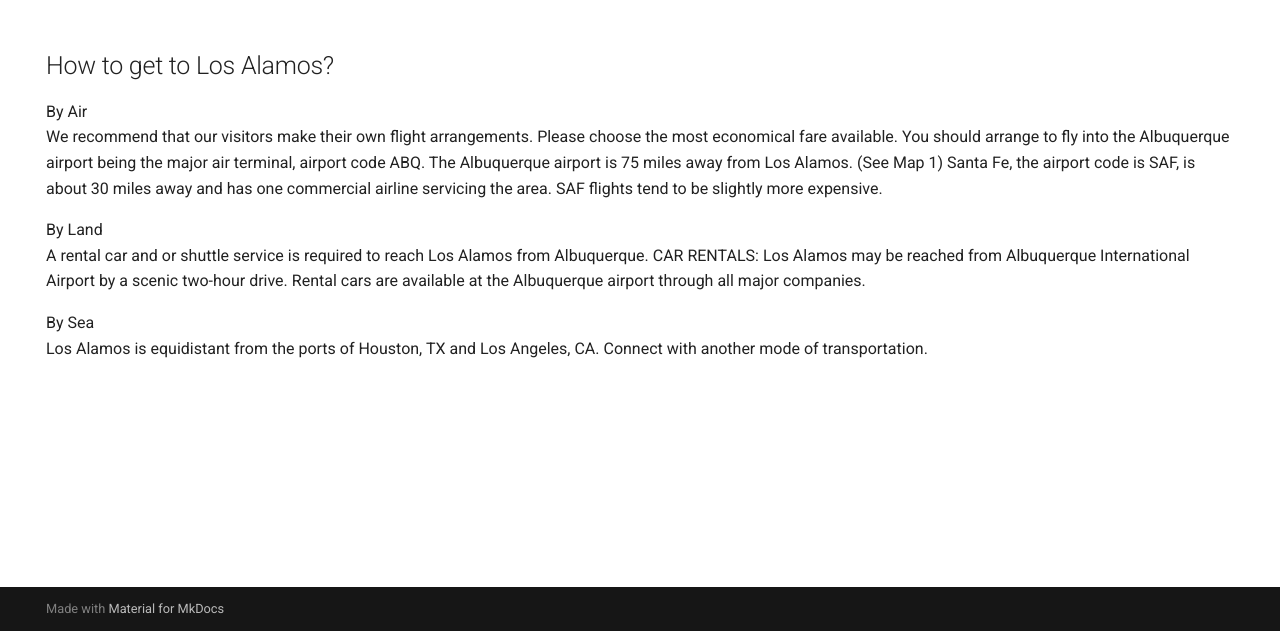
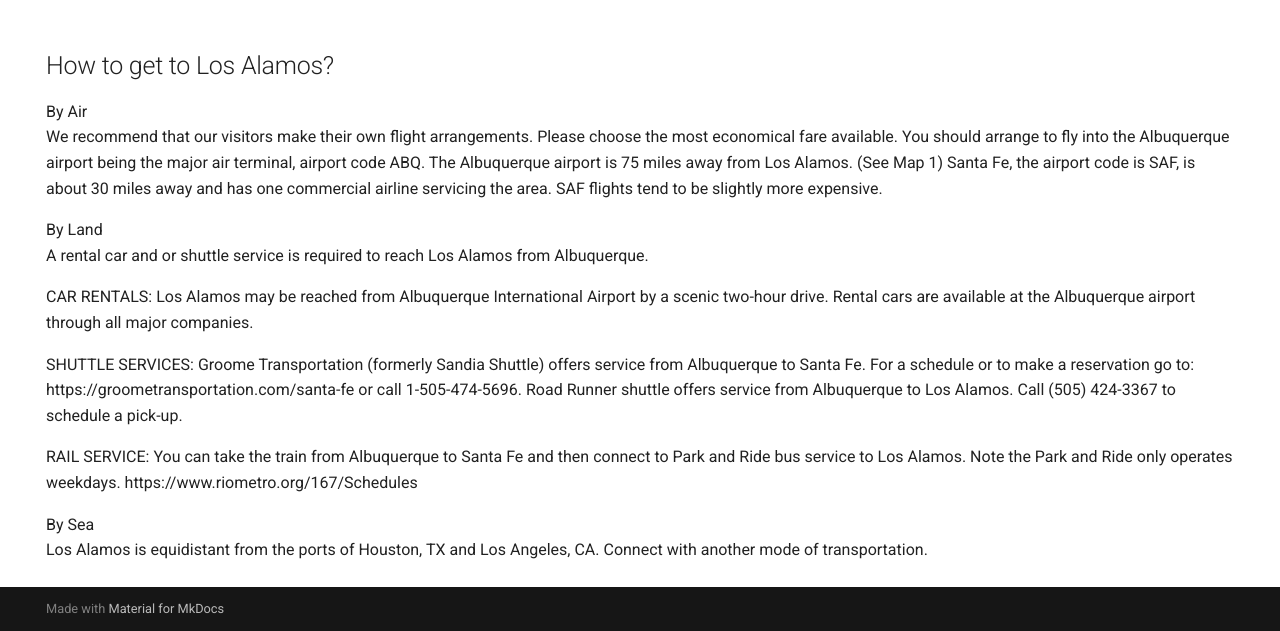
Before and after one commit to LACCMSS/2025, an MkDocs documentation site: the page built from docs/location.md, in a window 1280 px wide and 1350 px high. Shown: the part 719-1350 px from the top of the window. Built offline with MkDocs 1.6.1 and Material for MkDocs 9.7.7, drawn with Linux system fonts in a browser that asks for light colours.

Commit message:
Update location.md

```diff
--- a/docs/location.md
+++ b/docs/location.md
@@ -16,7 +16,14 @@ By Air
 
 By Land
 <br>A rental car and or shuttle service is required to reach Los Alamos from Albuquerque.
+
 CAR RENTALS: Los Alamos may be reached from Albuquerque International Airport by a scenic two-hour drive. Rental cars are available at the Albuquerque airport through all major companies.
+
+SHUTTLE SERVICES: Groome Transportation (formerly Sandia Shuttle) offers service from Albuquerque to Santa Fe. For a schedule or to make a reservation go to: https://groometransportation.com/santa-fe or call 1-505-474-5696. Road Runner shuttle offers service from Albuquerque to Los Alamos. Call (505) 424-3367 to schedule a pick-up.
+
+RAIL SERVICE: You can take the train from Albuquerque to Santa Fe and then connect to Park and Ride bus service to Los Alamos. Note the Park and Ride only operates weekdays.
+https://www.riometro.org/167/Schedules
+
 
 By Sea
 <br>Los Alamos is equidistant from the ports of Houston, TX and Los Angeles, CA. Connect with another mode of transportation.
```
